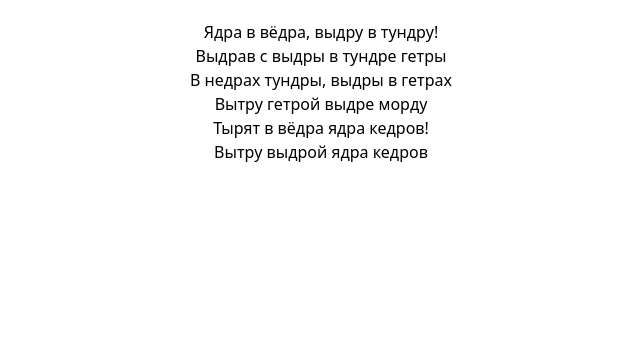
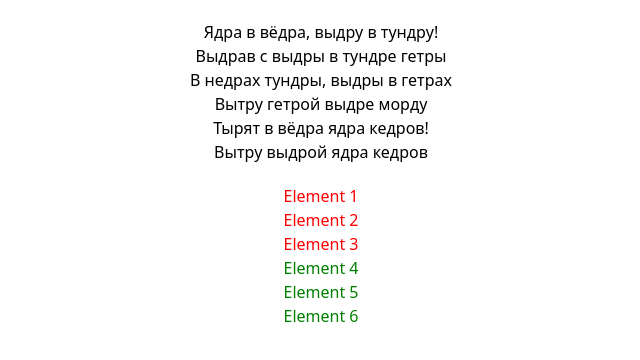
Before and after one commit to KeenGear/homework_66_dias_daribayev, a plain HTML site: page index.html in a window 1280 px wide. Shown: the whole page, without its empty margins (319-959 px from the left). Drawn offline with nearby package versions, Linux system fonts and the light colour scheme.

Commit message:
Second task commit

```diff
--- a/index.html
+++ b/index.html
@@ -10,7 +10,7 @@
 </head>
 <body>
 <div class="container">
-    <div class="task_1_block text-center mt-5">
+    <div class="text-center mt-5">
         <div id="string-1">Ядра в вёдра, выдру в тундру!</div>
         <div id="string-2">Выдрав с выдры в тундре гетры</div>
         <div id="string-3">В недрах тундры, выдры в гетрах</div>
@@ -18,6 +18,16 @@
         <div id="string-5">Тырят в вёдра ядра кедров!</div>
         <div id="string-6">Вытру выдрой ядра кедров</div>
     </div>
+    <div class="text-center mt-5">
+        <div class="element">Element 1</div>
+        <div class="element">Element 2</div>
+        <div class="element">Element 3</div>
+        <div class="element">Element 4</div>
+        <div class="element">Element 5</div>
+        <div class="element">Element 6</div>
+    </div>
+    <div id="container">
+    </div>
 </div>
 <script src="scripts/script.js"></script>
 </body>
--- a/scripts/script.js
+++ b/scripts/script.js
@@ -4,3 +4,13 @@ const form3 = document.getElementById('string-2')
 const form4 = document.getElementById('string-4')
 const form5 = document.getElementById('string-1')
 console.log(form1, form2, form3, form4, form5)
+
+
+const elements = document.querySelectorAll(".element");
+
+elements[0].style.color = "red";
+elements[1].style.color = "red";
+elements[2].style.color = "red";
+elements[3].style.color = "green";
+elements[4].style.color = "green";
+elements[5].style.color = "green";
```
